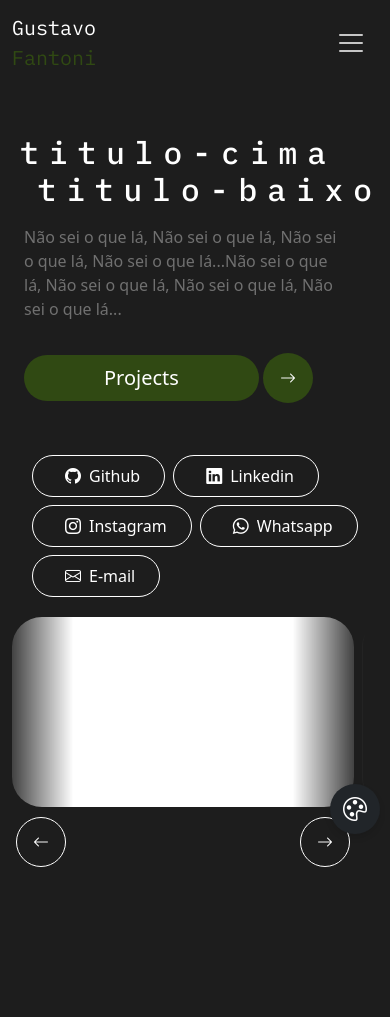
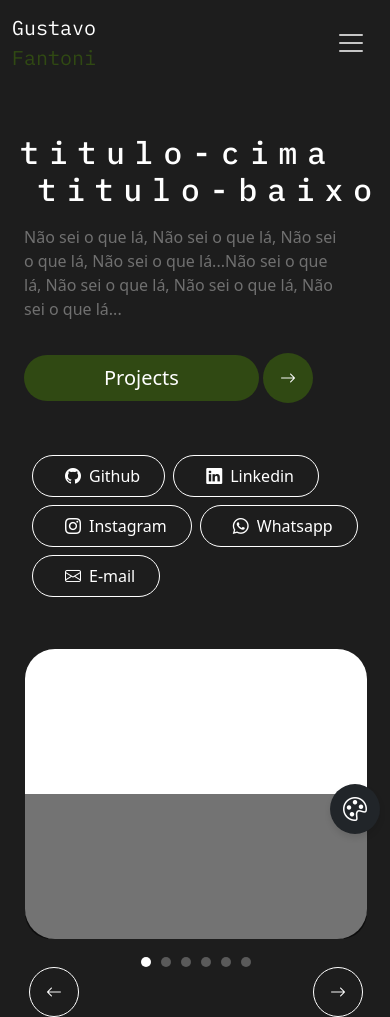
Before and after one commit to GustavoFantoni/Portfolio, a plain HTML site: page index.html in a window 390 px wide. Before the commit the page ends 978 px from the top, so only its background shows below. Drawn offline with nearby package versions, Linux system fonts and the light colour scheme.

Commit message:
carrossel responsivo pronto

```diff
--- a/JS/carousel.js
+++ b/JS/carousel.js
@@ -1,23 +1,50 @@
 document.addEventListener("DOMContentLoaded", function () {
     const rowContainer = document.querySelector(".area-carousel");
+    const positionContainer = document.createElement("div");
+    positionContainer.classList.add("position-carousel", "d-lg-none", "d-flex", "justify-content-center", "mt-2");
 
     const cards = [
-        { text: "",  tam: "col-lg-4", Style: "noStyle" },
-        { text: "text 1",  tam: "col-lg-5", Style: "card-item" },
-        { text: "text 2",  tam: "col-lg-5", Style: "card-item" },
-        { text: "text 3",  tam: "col-lg-5", Style: "card-item" },
-        { text: "text 4",  tam: "col-lg-5", Style: "card-item" },
+        { text: "", tam: "col-lg-4", Style: "noStyle" },
+        { text: "text 1", tam: "col-lg-5", Style: "card-item" },
+        { text: "text 2", tam: "col-lg-5", Style: "card-item" },
+        { text: "text 3", tam: "col-lg-5", Style: "card-item" },
+        { text: "text 4", tam: "col-lg-5", Style: "card-item" },
         { text: "text 5", tam: "col-lg-5", Style: "card-item" },
-        { text: "text 6",  tam: "col-lg-5", Style: "card-item" },
-        { text: "",  tam: "col-lg-4",  Style: "noStyle" }
+        { text: "text 6", tam: "col-lg-5", Style: "card-item" },
+        { text: "", tam: "col-lg-4", Style: "noStyle" }
     ];
 
-    cards.forEach((card) => {
+    let visibleCards = [];
+    let indicators = [];
+
+    cards.forEach((card, index) => {
         const div = document.createElement("div");
-        div.classList.add("h-100", card.tam, card.Style);
-        div.innerHTML = `<p class="text-center text-white">${card.text}</p>`;
+        div.classList.add("h-100", card.tam, card.Style, "d-flex", "flex-lg-row-reverse", "flex-column", "p-0");
+
+        if (!div.classList.contains("noStyle")) {
+            visibleCards.push(index);
+
+            const areaNull = document.createElement("div");
+            areaNull.classList.add("bg-transparent", "h-100");
+
+            const areaContent = document.createElement("div");
+            areaContent.classList.add("width-mod-50", "h-100", "area-content-card-carousel");
+            div.appendChild(areaNull);
+            div.appendChild(areaContent);
+
+
+            const indicator = document.createElement("span");
+            indicator.classList.add("indicator");
+            indicator.dataset.index = visibleCards.length - 1;
+            positionContainer.appendChild(indicator);
+            indicators.push(indicator);
+        }
+
         rowContainer.appendChild(div);
     });
+
+
+    rowContainer.parentNode.insertBefore(positionContainer, rowContainer.nextSibling);
 
     const btnAnterior = document.getElementById("anterior");
     const btnProximo = document.getElementById("proximo");
@@ -41,9 +68,10 @@ document.addEventListener("DOMContentLoaded", function () {
         const containerRect = rowContainer.getBoundingClientRect();
         const containerCenter = containerRect.left + containerRect.width / 2;
 
-        const cards = Array.from(rowContainer.children).filter(card => card instanceof HTMLElement);
+        const allCards = Array.from(rowContainer.children);
+        const filteredCards = allCards.filter(card => !card.classList.contains("noStyle"));
 
-        cards.forEach((card, index) => {
+        filteredCards.forEach((card, index) => {
             const cardRect = card.getBoundingClientRect();
             const cardCenter = cardRect.left + cardRect.width / 2;
             const diff = Math.abs(containerCenter - cardCenter);
@@ -54,22 +82,53 @@ document.addEventListener("DOMContentLoaded", function () {
             }
         });
 
-        cards.forEach((card, index) => {
-            if (card.classList.contains("noStyle")) return;
+        filteredCards.forEach((card, index) => {
+            const areaContent = card.querySelector(".area-content-card-carousel");
+            if (!areaContent) return;
+
+            areaContent.classList.remove("width-mod-50", "width-mod-75", "width-mod-100");
+
             if (index === centerIndex) {
+                if (screenWidth > 992) {
+                    areaContent.classList.add("width-mod-50");
+                } else {
+                    areaContent.classList.add("width-mod-100");
+                }
                 card.classList.add("center-card");
                 card.classList.remove("bordered-card");
             } else {
+                if (screenWidth > 992) {
+                    areaContent.classList.add("width-mod-75");
+                } else {
+                    areaContent.classList.add("width-mod-100");
+                }
                 card.classList.add("bordered-card");
                 card.classList.remove("center-card");
             }
         });
+
+
+        indicators.forEach((indicator, index) => {
+            if (index === centerIndex) {
+                indicator.classList.add("active-indicator");
+            } else {
+                indicator.classList.remove("active-indicator");
+            }
+        });
     }
+
+    let screenWidth = window.innerWidth;
+
+    function widWin() {
+        screenWidth = window.innerWidth;
+        detectCenterCard();
+    };
 
     rowContainer.addEventListener("scroll", () => {
         clearTimeout(rowContainer._scrollTimer);
         rowContainer._scrollTimer = setTimeout(detectCenterCard, 100);
     });
 
-    detectCenterCard();
+    widWin();
+    window.addEventListener("resize", widWin);
 });
--- a/index.html
+++ b/index.html
@@ -131,7 +131,7 @@
 
         <div class="carousel-component row d-flex col-12 justify-content-center">
 
-            <div class="area-carousel row d-flex flex-row flex-nowrap overflow-y-hidden  col-12 mt-3 gap-2" style="height: 200px;">
+            <div class="area-carousel row d-flex flex-row flex-nowrap overflow-y-hidden  col-12 mt-5 gap-3" style="height: 300px;">
 
                 <!-- Itens Dinamicos -->
 
@@ -139,11 +139,11 @@
 
 
             <div class="area-buttons-carousel w-100 d-flex justify-content-between position-relative">
-                <button class="btn btn-circle mx-1 bg-transparent border-white" id="anterior">
+                <button class="btn btn-circle mx-1 bg-transparent border-white btn-carousel" id="anterior">
                     <i class="bi bi-arrow-left"></i>
                 </button>
 
-                <button class="btn btn-circle mx-1 bg-transparent border-white" id="proximo">
+                <button class="btn btn-circle mx-1 bg-transparent border-white btn-carousel" id="proximo">
                     <i class="bi bi-arrow-right"></i>
                 </button>
             </div>
--- a/style.css
+++ b/style.css
@@ -21,6 +21,7 @@ a:hover {
     transition: 200ms;
     color: var(--details-color) !important;
 }
+
 /* Botão Menu mobile */
 .navbar-toggler {
     border: none !important;
@@ -165,7 +166,8 @@ a:hover {
 #textContainer {
     color: rgb(112, 112, 112) !important;
 }
-.btn-social:hover , .social-btn:hover i {
+.btn-social:hover , .social-btn:hover i , .btn-carousel:hover , .btn-carousel i:hover {
+    transition: 200ms;
     color: var(--details-color) !important;
     border-color: var(--details-color) !important;
 }
@@ -173,14 +175,7 @@ a:hover {
 
 
 /*carousel*/
-/* .card-1 {
-    mask-image: linear-gradient(to left, rgba(0, 0, 0, 1), rgba(0, 0, 0, 0));
-    -webkit-mask-image: linear-gradient(to left, rgba(0, 0, 0, 1), rgba(0, 0, 0, 0));
-}
-.card-3 {
-    mask-image: linear-gradient(to right, rgba(0, 0, 0, 1), rgba(0, 0, 0, 0));
-    -webkit-mask-image: linear-gradient(to right, rgba(0, 0, 0, 1), rgba(0, 0, 0, 0));
-} */
+
 .area-carousel {
     mask-image: linear-gradient(to right, rgba(0, 0, 0, 0) 0%, rgba(0, 0, 0, 1) 20%, rgba(0, 0, 0, 1) 80%, rgba(0, 0, 0, 0) 100%);
     -webkit-mask-image: linear-gradient(to right, rgba(0, 0, 0, 0) 0%, rgba(0, 0, 0, 1) 20%, rgba(0, 0, 0, 1) 80%, rgba(0, 0, 0, 0) 100%);
@@ -219,3 +214,63 @@ a:hover {
     opacity: 1;
     background-color: white;
 }
+
+.area-buttons-carousel {
+    bottom: 180px;
+}
+.area-content-card-carousel {
+    border-radius:  0px 26px 26px 0px;
+    background-color: rgba(0, 0, 0, 0.548);
+}
+
+.position-carousel {
+    display: none;
+}
+
+.indicator {
+    width: 10px;
+    height: 10px;
+    margin: 0 5px;
+    border-radius: 50%;
+    background-color: #5a5a5a;
+    transition: background-color 0.3s;
+}
+
+.active-indicator {
+    background-color: white;
+}
+
+@media (max-width: 992px) {
+    .position-carousel {
+        display: flex;
+    }
+    .area-content-card-carousel {
+        border-radius:    0px 0px 26px  26px ;
+    }
+    .carousel-component {
+        margin-left: 1px !important;
+    }
+    .area-carousel {
+        mask-image: none;
+        -webkit-mask-image: none;
+    }
+    .area-buttons-carousel {
+        bottom: 0px;
+    }
+}
+.w-50 , .w-75 {
+    transition: 300ms;
+}
+
+.width-mod-50 {
+    width: 50%;
+    transition: 200ms;
+}
+.width-mod-75 {
+    width: 75%;
+    transition: 200ms;
+}
+.width-mod-100 {
+    width: 100%;
+    transition: 200ms;
+}
```
